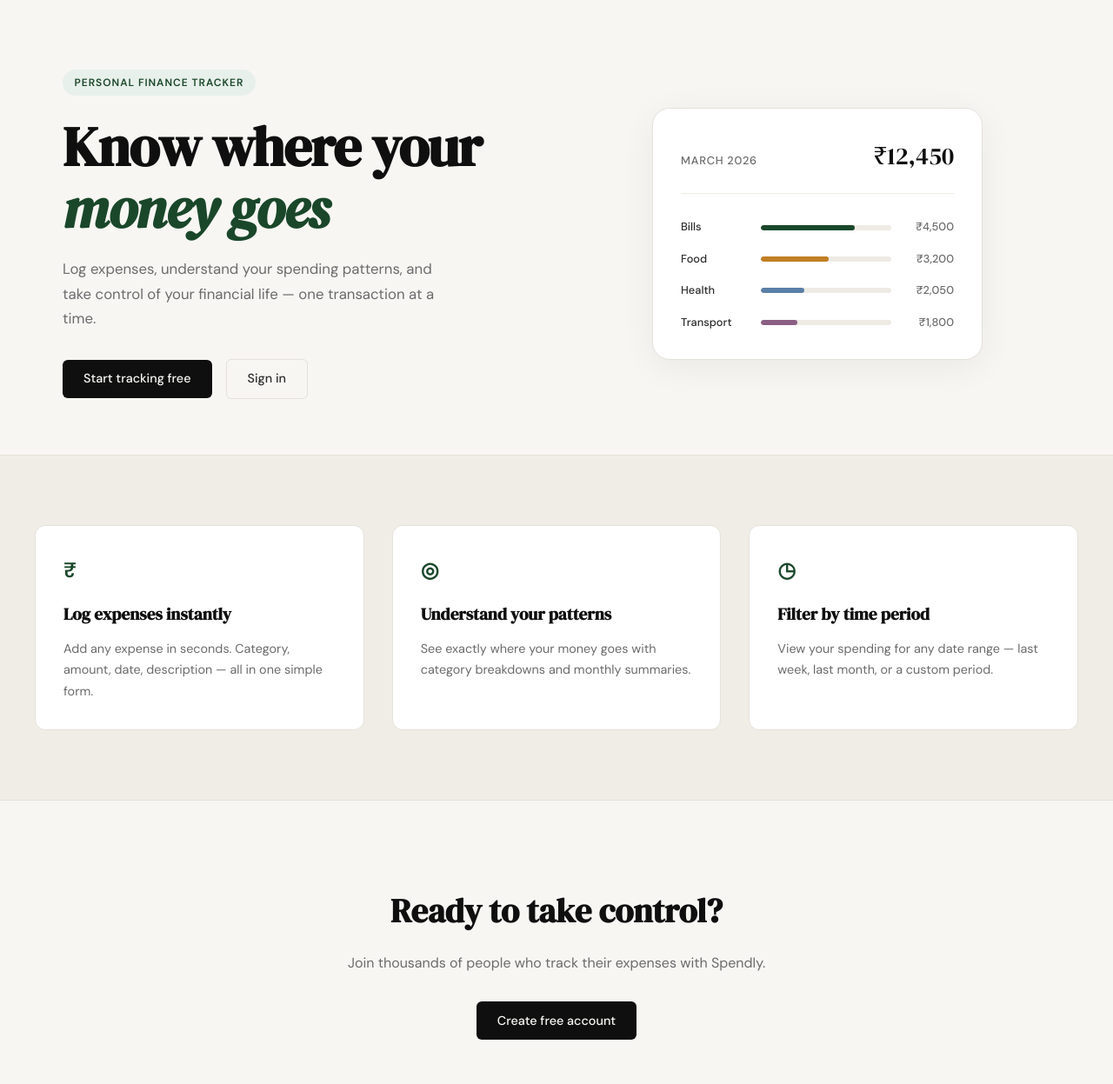
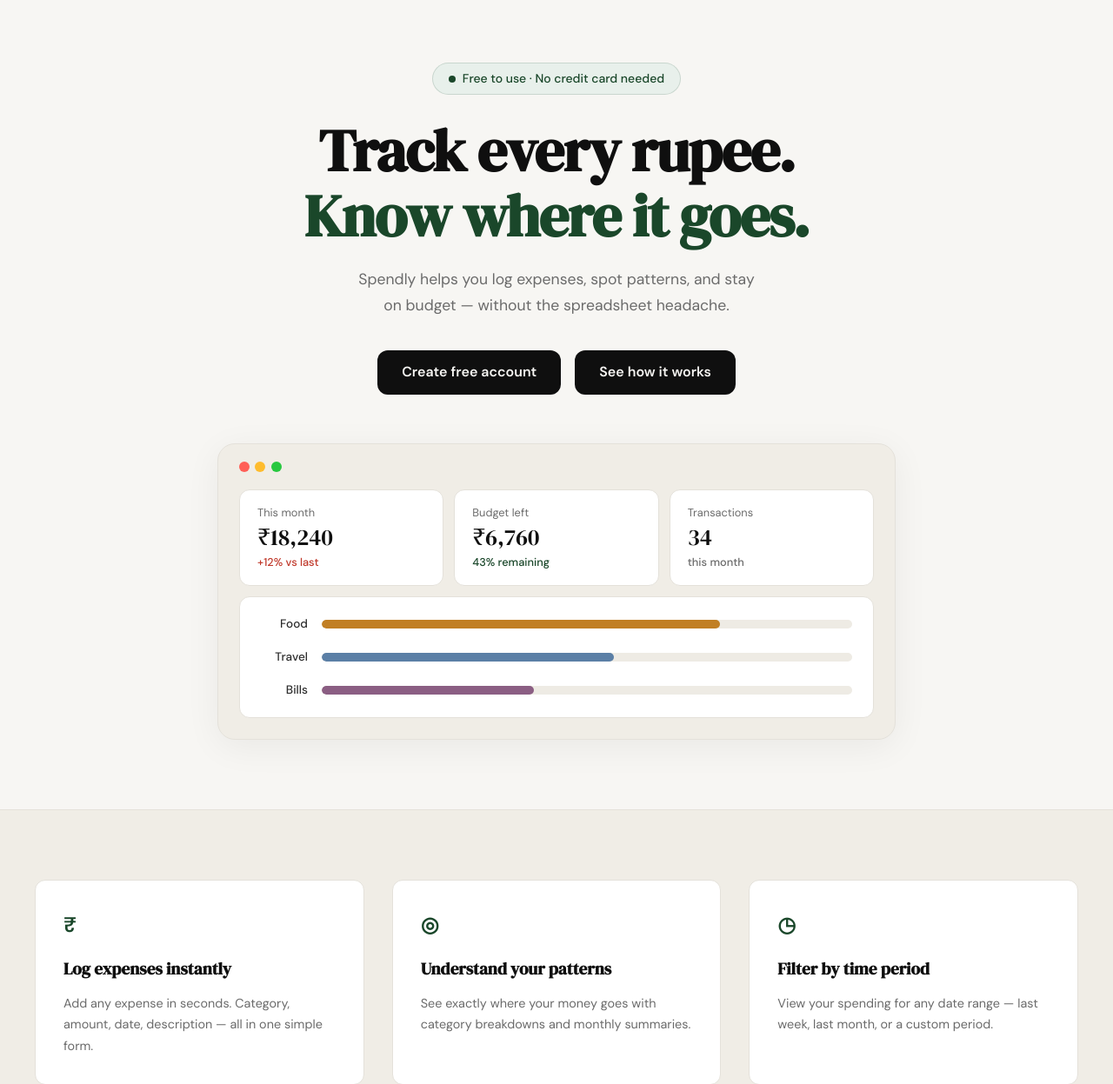
Before and after one commit to pradneysh/spendly, a Flask app: page / in a window 1280 px wide. Shown: the part 61-1308 px from the top of the page at 87% size. Run offline with Flask 3, Linux system fonts and the light colour scheme.

Commit message:
landing: redesign hero section to match mockup

```diff
--- /dev/null
+++ b/static/css/landing.css
@@ -0,0 +1,206 @@
+/* ------------------------------------------------------------------ */
+/* Hero v2 — centered single-column layout                             */
+/* ------------------------------------------------------------------ */
+
+.hero--center {
+    display: block;
+    text-align: center;
+    padding: 4.5rem 2rem 5rem;
+    max-width: 860px;
+    margin: 0 auto;
+}
+
+/* Badge */
+.lp-badge {
+    display: inline-flex;
+    align-items: center;
+    gap: 0.5rem;
+    background: var(--accent-light);
+    color: var(--accent);
+    font-size: 0.875rem;
+    font-weight: 500;
+    padding: 0.4rem 1.1rem;
+    border-radius: 999px;
+    border: 1px solid rgba(26, 71, 42, 0.15);
+    margin-bottom: 1.75rem;
+}
+
+.lp-badge-dot {
+    width: 8px;
+    height: 8px;
+    background: var(--accent);
+    border-radius: 50%;
+    flex-shrink: 0;
+}
+
+/* Title */
+.lp-title {
+    font-family: var(--font-display);
+    font-size: clamp(2.75rem, 6vw, 4.25rem);
+    line-height: 1.1;
+    letter-spacing: -0.02em;
+    color: var(--ink);
+    margin-bottom: 1.25rem;
+}
+
+.lp-title-accent {
+    display: block;
+    color: var(--accent);
+}
+
+/* Subtitle */
+.lp-subtitle {
+    font-size: 1.1rem;
+    color: var(--ink-muted);
+    line-height: 1.7;
+    max-width: 600px;
+    margin: 0 auto 2.25rem;
+}
+
+/* CTA buttons */
+.lp-actions {
+    display: flex;
+    gap: 1rem;
+    justify-content: center;
+    flex-wrap: wrap;
+    margin-bottom: 3.5rem;
+}
+
+.btn-lp {
+    display: inline-block;
+    background: var(--ink);
+    color: var(--paper);
+    padding: 0.8rem 1.75rem;
+    border-radius: var(--radius-md);
+    font-family: var(--font-body);
+    font-size: 1rem;
+    font-weight: 600;
+    transition: background 0.2s;
+    text-decoration: none;
+}
+
+.btn-lp:hover { background: var(--accent); }
+
+/* ------------------------------------------------------------------ */
+/* Dashboard mock                                                      */
+/* ------------------------------------------------------------------ */
+
+.lp-dashboard {
+    max-width: 780px;
+    margin: 0 auto;
+    text-align: left;
+}
+
+.lp-browser {
+    background: var(--paper-warm);
+    border: 1px solid var(--border);
+    border-radius: var(--radius-lg);
+    padding: 1.25rem 1.5rem 1.5rem;
+    box-shadow: 0 8px 40px rgba(0, 0, 0, 0.06);
+}
+
+/* Traffic lights */
+.lp-traffic {
+    display: flex;
+    gap: 0.4rem;
+    margin-bottom: 1.25rem;
+}
+
+.lp-dot {
+    width: 12px;
+    height: 12px;
+    border-radius: 50%;
+}
+
+.lp-dot-red    { background: #ff5f57; }
+.lp-dot-yellow { background: #febc2e; }
+.lp-dot-green  { background: #28c840; }
+
+/* Stat cards */
+.lp-stats {
+    display: grid;
+    grid-template-columns: repeat(3, 1fr);
+    gap: 0.75rem;
+    margin-bottom: 0.75rem;
+}
+
+.lp-stat {
+    background: var(--paper-card);
+    border: 1px solid var(--border);
+    border-radius: var(--radius-md);
+    padding: 1rem 1.25rem;
+    display: flex;
+    flex-direction: column;
+    gap: 0.2rem;
+}
+
+.lp-stat-label {
+    font-size: 0.8rem;
+    color: var(--ink-muted);
+}
+
+.lp-stat-value {
+    font-family: var(--font-display);
+    font-size: 1.65rem;
+    color: var(--ink);
+    line-height: 1.15;
+}
+
+.lp-stat-note {
+    font-size: 0.8rem;
+    color: var(--ink-muted);
+    font-weight: 500;
+}
+
+.lp-note-danger  { color: var(--danger); }
+.lp-note-success { color: var(--accent); }
+
+/* Category bar chart */
+.lp-chart {
+    background: var(--paper-card);
+    border: 1px solid var(--border);
+    border-radius: var(--radius-md);
+    padding: 1.25rem 1.5rem;
+    display: flex;
+    flex-direction: column;
+    gap: 1rem;
+}
+
+.lp-chart-row {
+    display: grid;
+    grid-template-columns: 54px 1fr;
+    align-items: center;
+    gap: 1rem;
+}
+
+.lp-chart-label {
+    font-size: 0.85rem;
+    font-weight: 500;
+    color: var(--ink-soft);
+    text-align: right;
+}
+
+.lp-chart-track {
+    height: 10px;
+    background: var(--border-soft);
+    border-radius: 999px;
+    overflow: hidden;
+}
+
+.lp-chart-bar {
+    height: 100%;
+    border-radius: 999px;
+}
+
+.lp-bar-food   { background: var(--accent-2); }
+.lp-bar-travel { background: #5b7fa6; }
+.lp-bar-bills  { background: #8b5e83; }
+
+/* ------------------------------------------------------------------ */
+/* Responsive                                                          */
+/* ------------------------------------------------------------------ */
+
+@media (max-width: 700px) {
+    .lp-stats { grid-template-columns: 1fr; }
+    .lp-subtitle br { display: none; }
+}
--- a/templates/landing.html
+++ b/templates/landing.html
@@ -2,59 +2,73 @@
 
 {% block title %}Spendly — Track Every Rupee{% endblock %}
 
+{% block head %}
+<link rel="stylesheet" href="{{ url_for('static', filename='css/landing.css') }}">
+{% endblock %}
+
 {% block content %}
 
-<section class="hero">
-    <div class="hero-inner">
-        <div class="hero-badge">Personal Finance Tracker</div>
-        <h1 class="hero-title">
-            Know where your<br>
-            <em>money goes</em>
+<section class="hero hero--center">
+    <div class="lp-hero-text">
+        <div class="lp-badge">
+            <span class="lp-badge-dot"></span>
+            Free to use · No credit card needed
+        </div>
+        <h1 class="lp-title">
+            Track every rupee.<br>
+            <span class="lp-title-accent">Know where it goes.</span>
         </h1>
-        <p class="hero-subtitle">
-            Log expenses, understand your spending patterns,
-            and take control of your financial life —
-            one transaction at a time.
+        <p class="lp-subtitle">
+            Spendly helps you log expenses, spot patterns, and stay<br>
+            on budget — without the spreadsheet headache.
         </p>
-        <div class="hero-actions">
-            <a href="{{ url_for('register') }}" class="btn-primary">Start tracking free</a>
-            <a href="{{ url_for('login') }}" class="btn-ghost">Sign in</a>
+        <div class="lp-actions">
+            <a href="{{ url_for('register') }}" class="btn-lp">Create free account</a>
+            <a href="#" class="btn-lp">See how it works</a>
         </div>
     </div>
-    <div class="hero-visual">
-        <div class="mock-card">
-            <div class="mock-card-header">
-                <span class="mock-label">March 2026</span>
-                <span class="mock-total">₹12,450</span>
+    <div class="lp-dashboard">
+        <div class="lp-browser">
+            <div class="lp-traffic">
+                <span class="lp-dot lp-dot-red"></span>
+                <span class="lp-dot lp-dot-yellow"></span>
+                <span class="lp-dot lp-dot-green"></span>
             </div>
-            <div class="mock-bars">
-                <div class="mock-bar-row">
-                    <span class="mock-cat">Bills</span>
-                    <div class="mock-bar-track">
-                        <div class="mock-bar" style="width: 72%"></div>
+            <div class="lp-stats">
+                <div class="lp-stat">
+                    <span class="lp-stat-label">This month</span>
+                    <span class="lp-stat-value">₹18,240</span>
+                    <span class="lp-stat-note lp-note-danger">+12% vs last</span>
+                </div>
+                <div class="lp-stat">
+                    <span class="lp-stat-label">Budget left</span>
+                    <span class="lp-stat-value">₹6,760</span>
+                    <span class="lp-stat-note lp-note-success">43% remaining</span>
+                </div>
+                <div class="lp-stat">
+                    <span class="lp-stat-label">Transactions</span>
+                    <span class="lp-stat-value">34</span>
+                    <span class="lp-stat-note">this month</span>
+                </div>
+            </div>
+            <div class="lp-chart">
+                <div class="lp-chart-row">
+                    <span class="lp-chart-label">Food</span>
+                    <div class="lp-chart-track">
+                        <div class="lp-chart-bar lp-bar-food" style="width: 75%"></div>
                     </div>
-                    <span class="mock-amt">₹4,500</span>
                 </div>
-                <div class="mock-bar-row">
-                    <span class="mock-cat">Food</span>
-                    <div class="mock-bar-track">
-                        <div class="mock-bar mock-bar-2" style="width: 52%"></div>
+                <div class="lp-chart-row">
+                    <span class="lp-chart-label">Travel</span>
+                    <div class="lp-chart-track">
+                        <div class="lp-chart-bar lp-bar-travel" style="width: 55%"></div>
                     </div>
-                    <span class="mock-amt">₹3,200</span>
                 </div>
-                <div class="mock-bar-row">
-                    <span class="mock-cat">Health</span>
-                    <div class="mock-bar-track">
-                        <div class="mock-bar mock-bar-3" style="width: 33%"></div>
+                <div class="lp-chart-row">
+                    <span class="lp-chart-label">Bills</span>
+                    <div class="lp-chart-track">
+                        <div class="lp-chart-bar lp-bar-bills" style="width: 40%"></div>
                     </div>
-                    <span class="mock-amt">₹2,050</span>
-                </div>
-                <div class="mock-bar-row">
-                    <span class="mock-cat">Transport</span>
-                    <div class="mock-bar-track">
-                        <div class="mock-bar mock-bar-4" style="width: 28%"></div>
-                    </div>
-                    <span class="mock-amt">₹1,800</span>
                 </div>
             </div>
         </div>
```
Also changed, not shown: hero.png (added).
